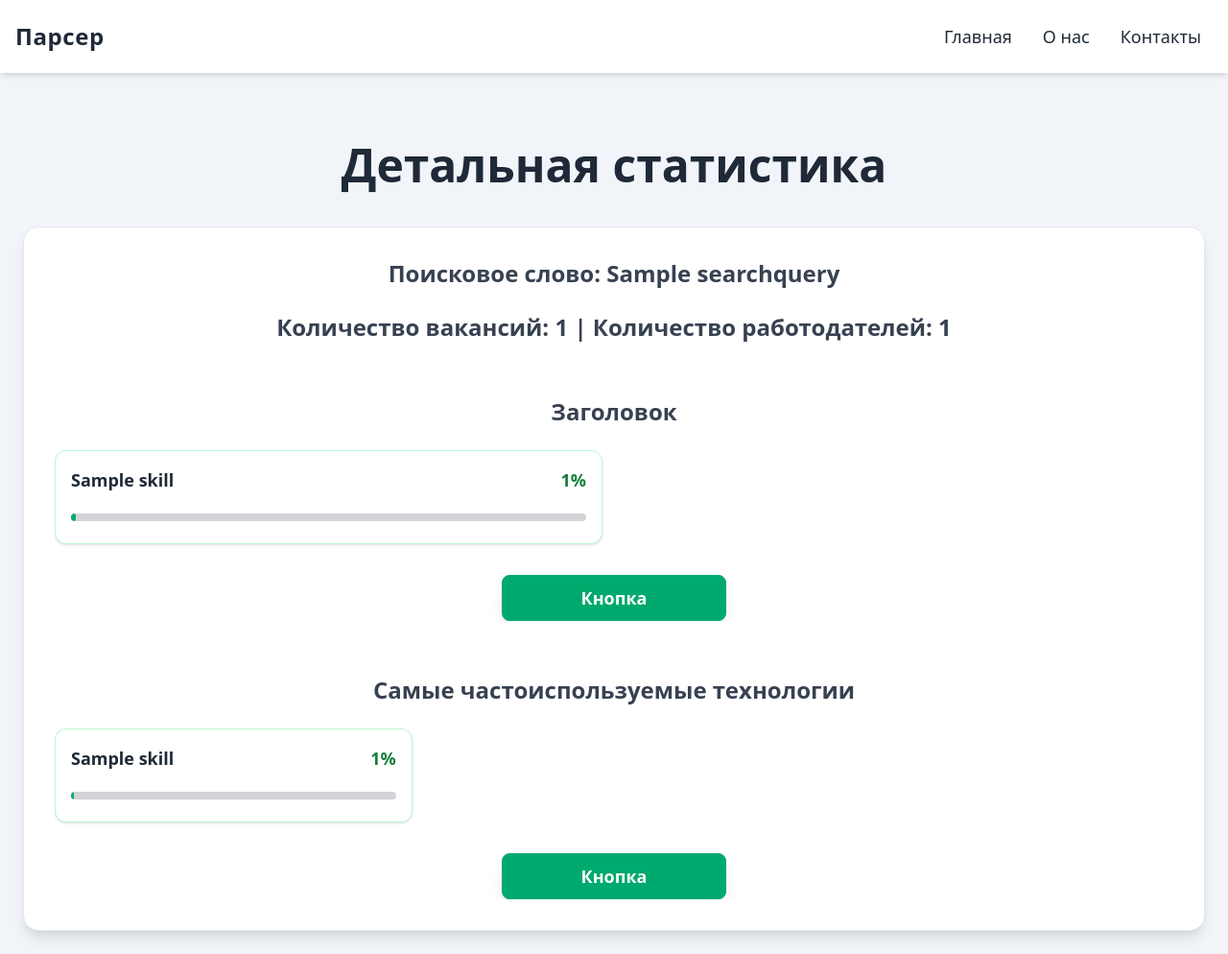
After one commit to 4eLoBeK-001/HHParser, a Django app: template templates/hh_app/detail_statistics.html in a window 1280 px wide. The commit adds this page. Shown: the whole page at 96% size. Run offline with Django 5.2, Linux system fonts and the light colour scheme; tables that the repository leaves empty hold one stand-in row (values such as "Sample post"); the template is opened without the code that fills it: values that come from a table or form of the project are taken from there, most other values are stand-ins (such as "Sample title", 1, 10 or a date in 2020); some libraries are stand-ins or nearby versions.

Commit message:
detailed job statistics

```diff
--- a/hh_app/urls.py
+++ b/hh_app/urls.py
@@ -7,5 +7,6 @@ app_name = 'hh_app'
 
 urlpatterns = [
     path('home/', views.main_page),
-    path('vacancies/<str:search_query>/', views.detailed_statistics, name='detailed_statistics')
+    path('vacancies/<str:search_query>/', views.statistics, name='statistics'),
+    path('vacancies/<str:search_query>/detail/', views.detail_statistics, name='detail_statistics'),
 ]
--- a/templates/hh_app/content.html
+++ b/templates/hh_app/content.html
@@ -40,7 +40,7 @@
                 </p>
                 <p><span class="font-bold">Статистика:</span> доступна</p>
             </div>
-            <a href="{% url 'hh_app:detailed_statistics' search_query %}" target="_blank" class="btn btn-outline btn-accent text-lg">
+            <a href="{% url 'hh_app:statistics' search_query %}" target="_blank" class="btn btn-outline btn-accent text-lg">
                 Подробнее
             </a>
         </div>
--- /dev/null
+++ b/templates/hh_app/detail_statistics.html
@@ -0,0 +1,84 @@
+{% extends 'main.html' %}
+
+{% block content %}
+
+
+<div id="content" class="max-w-7xl mx-auto mt-12 p-6">
+
+    <!-- Заголовок -->
+    <h1 class="text-center text-5xl font-extrabold mb-10 text-gray-800">
+        Детальная статистика
+    </h1>
+    <div class="bg-white p-8 rounded-2xl shadow-lg border border-gray-200">
+
+        <h2 class="text-2xl text-center font-semibold mb-6 text-gray-700">
+            Поисковое слово: {{search_query}}
+        </h2>
+        <h2 class="text-2xl text-center font-semibold mb-6 text-gray-700">
+            Количество вакансий: {{count_vacancies.vac_count}} | Количество работодателей: {{count_vacancies.emp_count}}
+        </h2>
+        <div class="overflow-x-auto mt-6">
+            <div class="mt-8">
+                <h1 class="text-2xl text-center font-semibold mb-6 text-gray-700">
+                        Заголовок
+                </h1>
+
+                <div class="grid grid-cols-1 md:grid-cols-2 gap-6 text-lg">
+
+                    {% for skill in work_format_statistics %}
+                    <div class="p-4 bg-white rounded-xl shadow border border-green-200">
+                        <div class="flex justify-between mb-2">
+                            <span class="font-semibold text-gray-800">{{skill.work_format__name}}</span>
+                            <span class="font-bold text-green-700">{{skill.percent}}%</span>
+                        </div>
+                        <progress class="progress progress-success w-full" value="{{skill.percent}}" max="100"></progress>
+                    </div>
+                    {% endfor %}
+
+                </div>
+
+                 <div class="flex justify-center mt-8">
+                    <a href=""
+                    class="btn btn-success w-[20%] min-w-[200px] max-w-[25%] text-white text-center text-lg
+                            shadow-lg hover:shadow-xl transition-all duration-300">
+                        Кнопка
+                    </a>
+                </div>
+            </div>
+
+        </div>
+
+        <div class="overflow-x-auto mt-6">
+            <div class="mt-8">
+                <h1 class="text-2xl text-center font-semibold mb-6 text-gray-700">
+                    Самые частоиспользуемые технологии
+                </h1>
+
+                <div class="grid grid-cols-1 md:grid-cols-2 lg:grid-cols-3 gap-6 text-lg">
+
+                    {% for skill in skill_statistics %}
+                    <div class="p-4 bg-white rounded-xl shadow border border-green-200">
+                        <div class="flex justify-between mb-2">
+                            <span class="font-semibold text-gray-800">{{skill.skills__name}}</span>
+                            <span class="font-bold text-green-700">{{skill.percent}}%</span>
+                        </div>
+                        <progress class="progress progress-success w-full" value="{{skill.percent}}" max="100"></progress>
+                    </div>
+                    {% endfor %}
+
+                </div>
+
+                 <div class="flex justify-center mt-8">
+                    <a href=""
+                    class="btn btn-success w-[20%] min-w-[200px] max-w-[25%] text-white text-center text-lg
+                            shadow-lg hover:shadow-xl transition-all duration-300">
+                        Кнопка
+                    </a>
+                </div>
+            </div>
+
+        </div>
+
+    </div>
+</div>
+{% endblock content %}
```
Also changed, not shown: hh_app/views.py (+55 -3 lines), templates/hh_app/statistics.html (renamed from templates/hh_app/detailed_statistics.html, +8 -1 lines).
